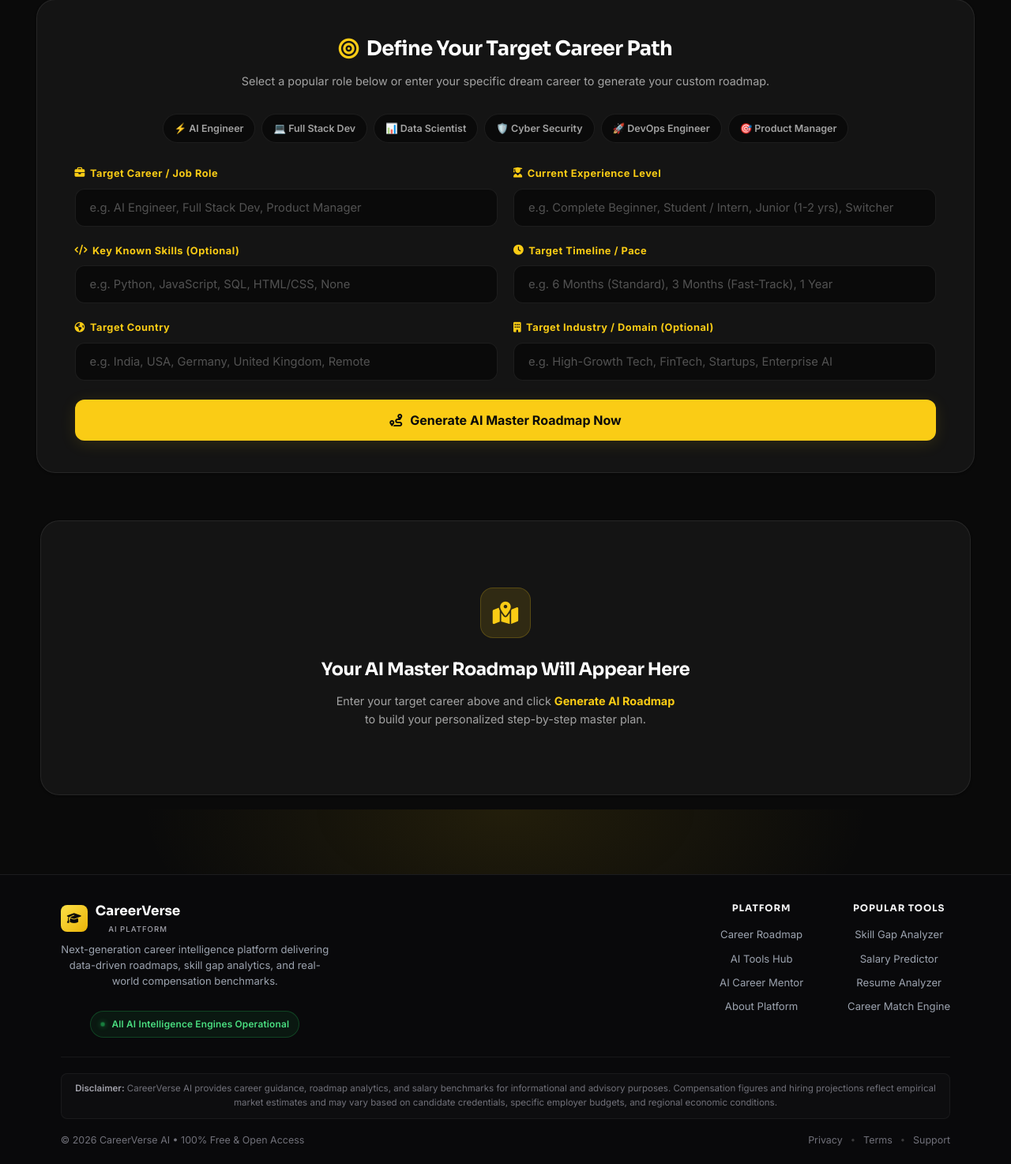
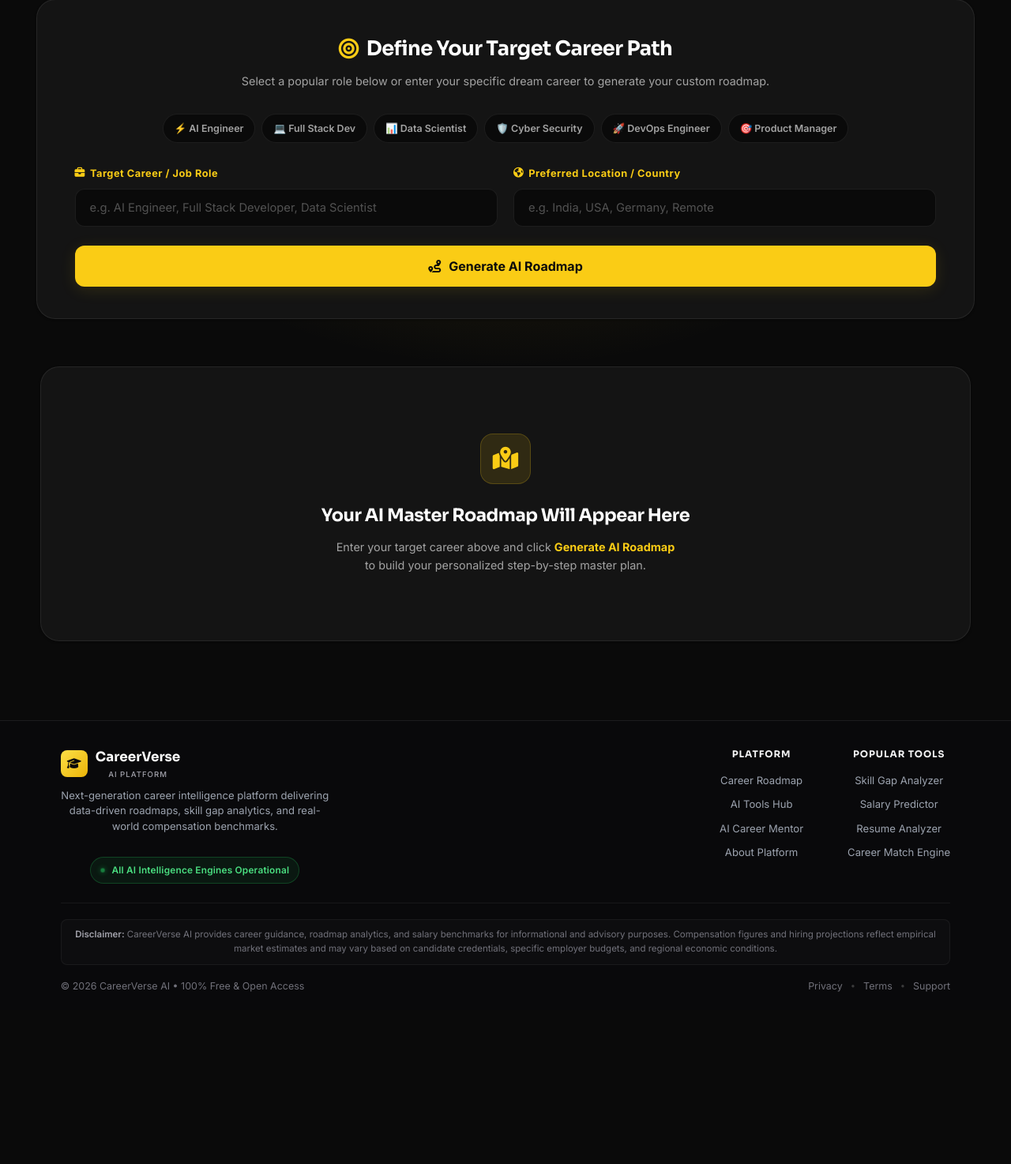
Before and after one commit to shubhodbirajdar928-hash/CareerVerse-AI, a Flask app: page /generate in a window 1280 px wide. Shown: the part 575-2049 px from the top of the page at 79% size. After the commit the page ends 1831 px from the top, so only its background shows below. Run offline with Flask 3, Linux system fonts and the light colour scheme; some libraries are stand-ins or nearby versions.

Commit message:
Restore exact clean 2-field form layout for Roadmap Generator matching UI screenshot

```diff
--- a/static/js/generate.js
+++ b/static/js/generate.js
@@ -409,7 +409,7 @@ async function generateRoadmapNow() {
 
     if (generateBtnEl) {
         generateBtnEl.disabled = true;
-        generateBtnEl.innerHTML = `<i class="fa-solid fa-spinner fa-spin"></i> Generating Master Roadmap...`;
+        generateBtnEl.innerHTML = `<i class="fa-solid fa-spinner fa-spin"></i> Generating AI Roadmap...`;
     }
 
     // Loading Screen
@@ -445,14 +445,14 @@ async function generateRoadmapNow() {
         const response = await fetch("/roadmap", {
             method: "POST",
             headers: { "Content-Type": "application/json" },
-            body: JSON.stringify({ career, country, duration, experience, skills, industry })
+            body: JSON.stringify({ career, country, duration })
         });
 
         const responseData = await response.json();
 
         if (generateBtnEl) {
             generateBtnEl.disabled = false;
-            generateBtnEl.innerHTML = `<i class="fa-solid fa-route"></i> Generate AI Master Roadmap Now`;
+            generateBtnEl.innerHTML = `<i class="fa-solid fa-route"></i> Generate AI Roadmap`;
         }
 
         if (!response.ok || responseData.success === false) {
--- a/templates/generate.html
+++ b/templates/generate.html
@@ -91,37 +91,17 @@
         <div class="input-grid">
             <div class="input-group">
                 <label for="careerInput"><i class="fa-solid fa-briefcase"></i> Target Career / Job Role</label>
-                <input id="careerInput" type="text" placeholder="e.g. AI Engineer, Full Stack Dev, Product Manager">
+                <input id="careerInput" type="text" placeholder="e.g. AI Engineer, Full Stack Developer, Data Scientist">
             </div>
 
             <div class="input-group">
-                <label for="experienceInput"><i class="fa-solid fa-user-graduate"></i> Current Experience Level</label>
-                <input id="experienceInput" type="text" placeholder="e.g. Complete Beginner, Student / Intern, Junior (1-2 yrs), Switcher">
-            </div>
-
-            <div class="input-group">
-                <label for="skillsInput"><i class="fa-solid fa-code"></i> Key Known Skills (Optional)</label>
-                <input id="skillsInput" type="text" placeholder="e.g. Python, JavaScript, SQL, HTML/CSS, None">
-            </div>
-
-            <div class="input-group">
-                <label for="durationInput"><i class="fa-solid fa-clock"></i> Target Timeline / Pace</label>
-                <input id="durationInput" type="text" placeholder="e.g. 6 Months (Standard), 3 Months (Fast-Track), 1 Year">
-            </div>
-
-            <div class="input-group">
-                <label for="countryInput"><i class="fa-solid fa-earth-americas"></i> Target Country</label>
-                <input id="countryInput" type="text" placeholder="e.g. India, USA, Germany, United Kingdom, Remote">
-            </div>
-
-            <div class="input-group">
-                <label for="industryInput"><i class="fa-solid fa-building"></i> Target Industry / Domain (Optional)</label>
-                <input id="industryInput" type="text" placeholder="e.g. High-Growth Tech, FinTech, Startups, Enterprise AI">
+                <label for="countryInput"><i class="fa-solid fa-earth-americas"></i> Preferred Location / Country</label>
+                <input id="countryInput" type="text" placeholder="e.g. India, USA, Germany, Remote">
             </div>
         </div>
 
         <button id="generateBtn" type="button" onclick="generateRoadmapNow()">
-            <i class="fa-solid fa-route"></i> Generate AI Master Roadmap Now
+            <i class="fa-solid fa-route"></i> Generate AI Roadmap
         </button>
     </div>
 </section>
```
